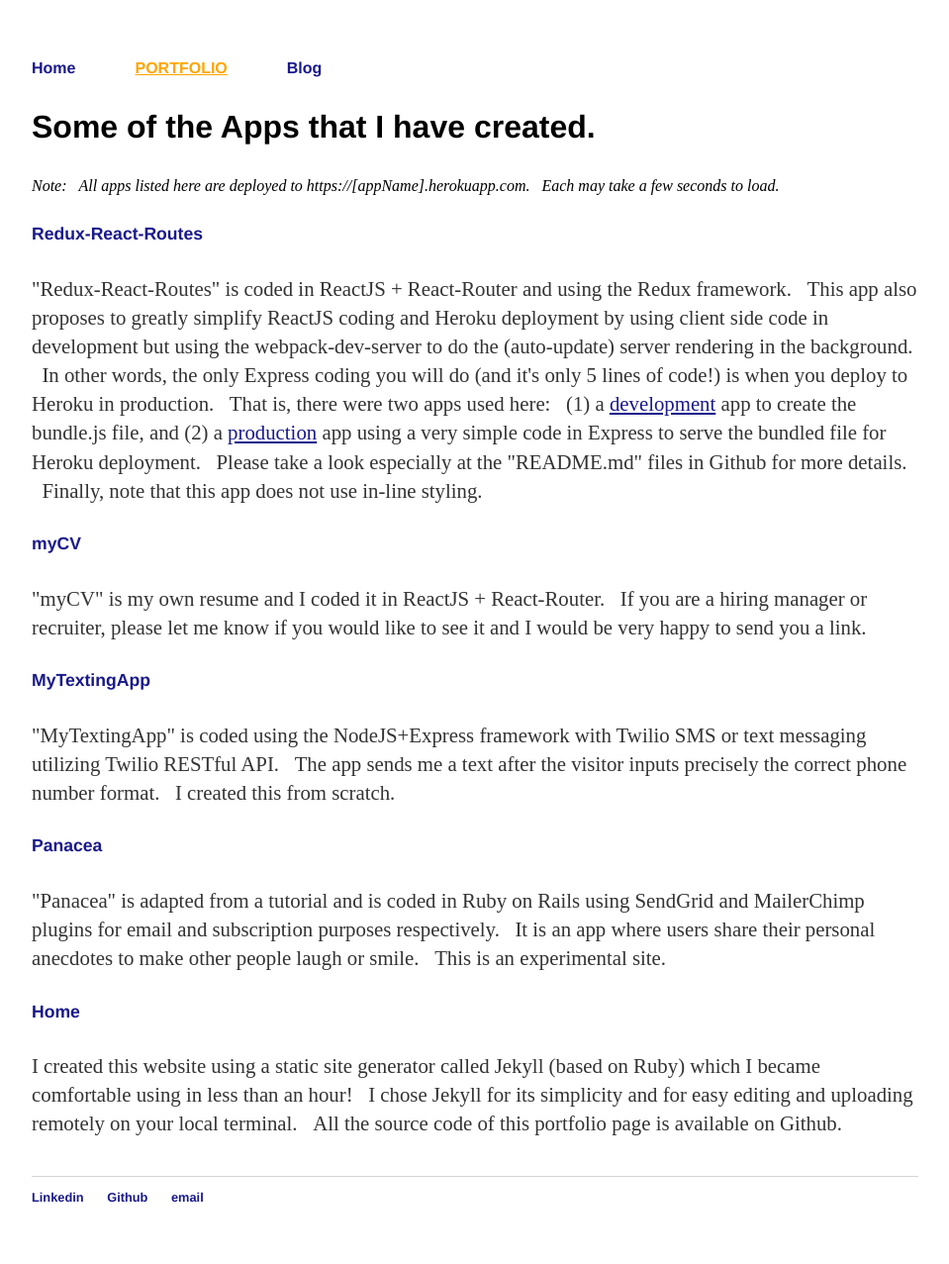
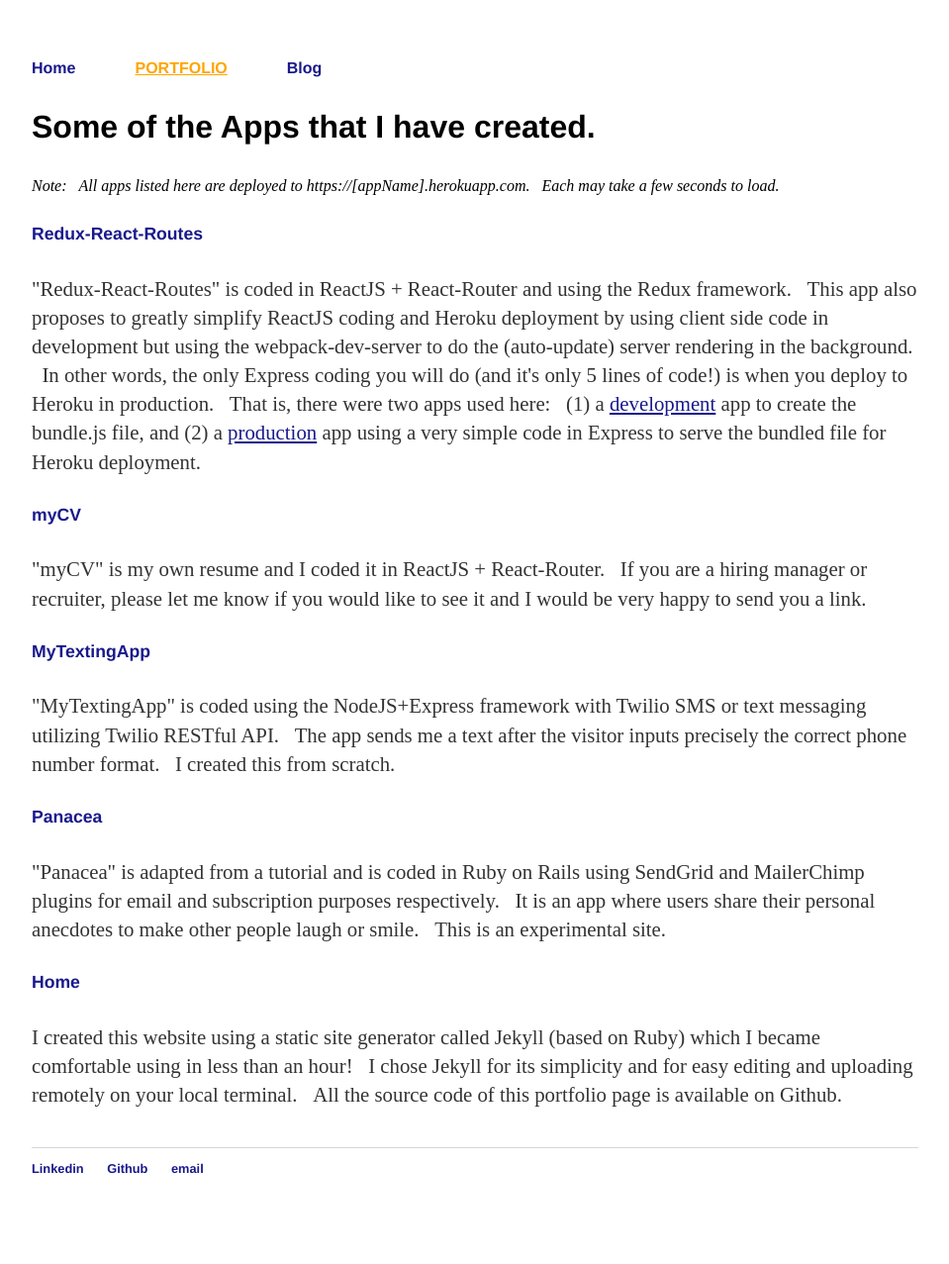
Before and after one commit to rodstaff/rodstaff.github.io, a Jekyll site: the page built from portfolio/index.html, in a window 1280 px wide. Shown: the whole page at 99% size, without its empty margins (160-1119 px from the left). Built offline with Jekyll 4.4.1, drawn with Linux system fonts in a browser that asks for light colours; after the commit the page ends 1248 px from its top, so only the background shows below that.

Commit message:
modified portfolio view

```diff
--- a/portfolio/index.html
+++ b/portfolio/index.html
@@ -8,7 +8,7 @@ title: Portfolio
 
          <h5><a href="https://redux-react-heroku.herokuapp.com/" target="_blank">Redux-React-Routes</a></h5>
 
-         <p>"Redux-React-Routes" is coded in ReactJS + React-Router and using the Redux framework.  &nbsp;&nbsp;This app also proposes to greatly simplify ReactJS coding and Heroku deployment by using client side code in development but using the webpack-dev-server to do the (auto-update) server rendering in the background.  &nbsp;&nbsp;In other words, the only Express coding you will do (and it's only 5 lines of code!) is when you deploy to Heroku in production.  &nbsp;&nbsp;That is, there were two apps used here:  &nbsp;&nbsp;(1) a<a href="https://github.com/rodstaff/redux-react-routes" target="_blank">&nbsp;<d>development</d>&nbsp;</a>app to create the bundle.js file, and (2) a<a href="https://github.com/rodstaff/redux-react-heroku" target="_blank">&nbsp;<d>production</d>&nbsp;</a>app using a very simple code in Express to serve the bundled file for Heroku deployment. &nbsp;&nbsp;Please take a look especially at the "README.md" files in Github for more details. &nbsp;&nbsp;Finally, note that this app does not use in-line styling.</p>
+         <p>"Redux-React-Routes" is coded in ReactJS + React-Router and using the Redux framework.  &nbsp;&nbsp;This app also proposes to greatly simplify ReactJS coding and Heroku deployment by using client side code in development but using the webpack-dev-server to do the (auto-update) server rendering in the background.  &nbsp;&nbsp;In other words, the only Express coding you will do (and it's only 5 lines of code!) is when you deploy to Heroku in production.  &nbsp;&nbsp;That is, there were two apps used here:  &nbsp;&nbsp;(1) a<a href="https://github.com/rodstaff/redux-react-routes" target="_blank">&nbsp;<d>development</d>&nbsp;</a>app to create the bundle.js file, and (2) a<a href="https://github.com/rodstaff/redux-react-heroku" target="_blank">&nbsp;<d>production</d>&nbsp;</a>app using a very simple code in Express to serve the bundled file for Heroku deployment.</p>
 
          <h5><a href="">myCV</a></h5>
 
```
